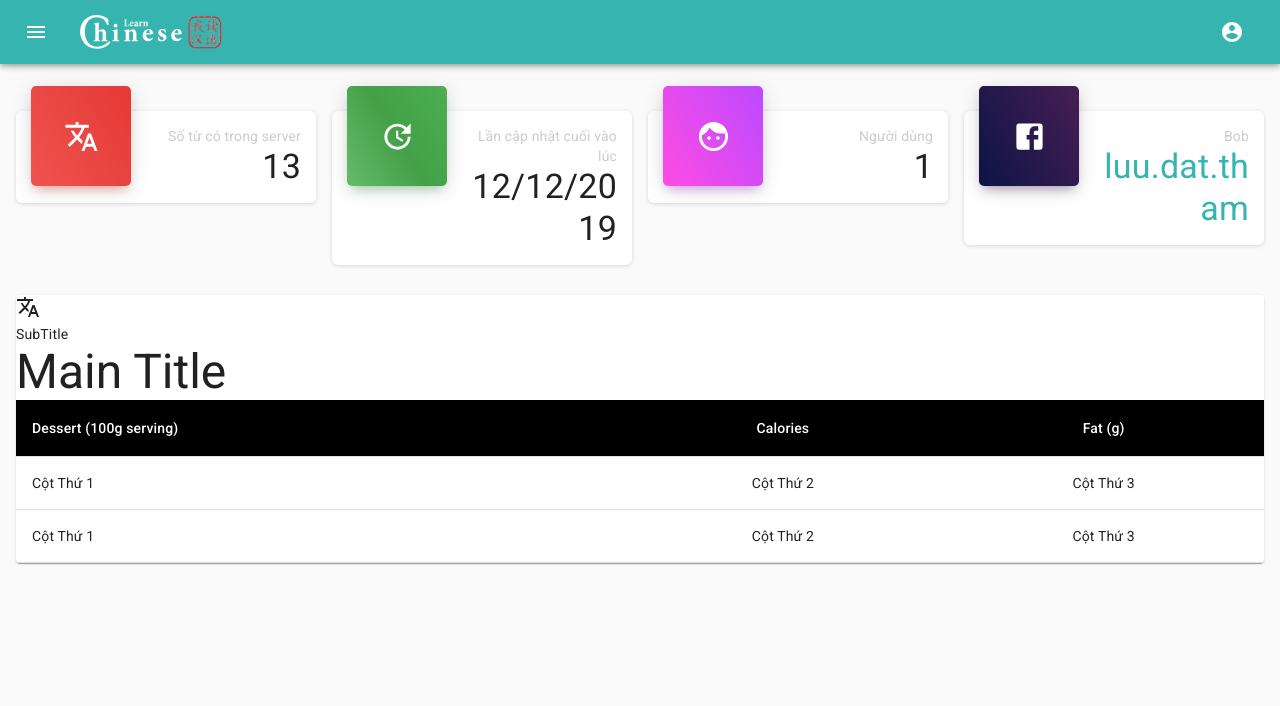
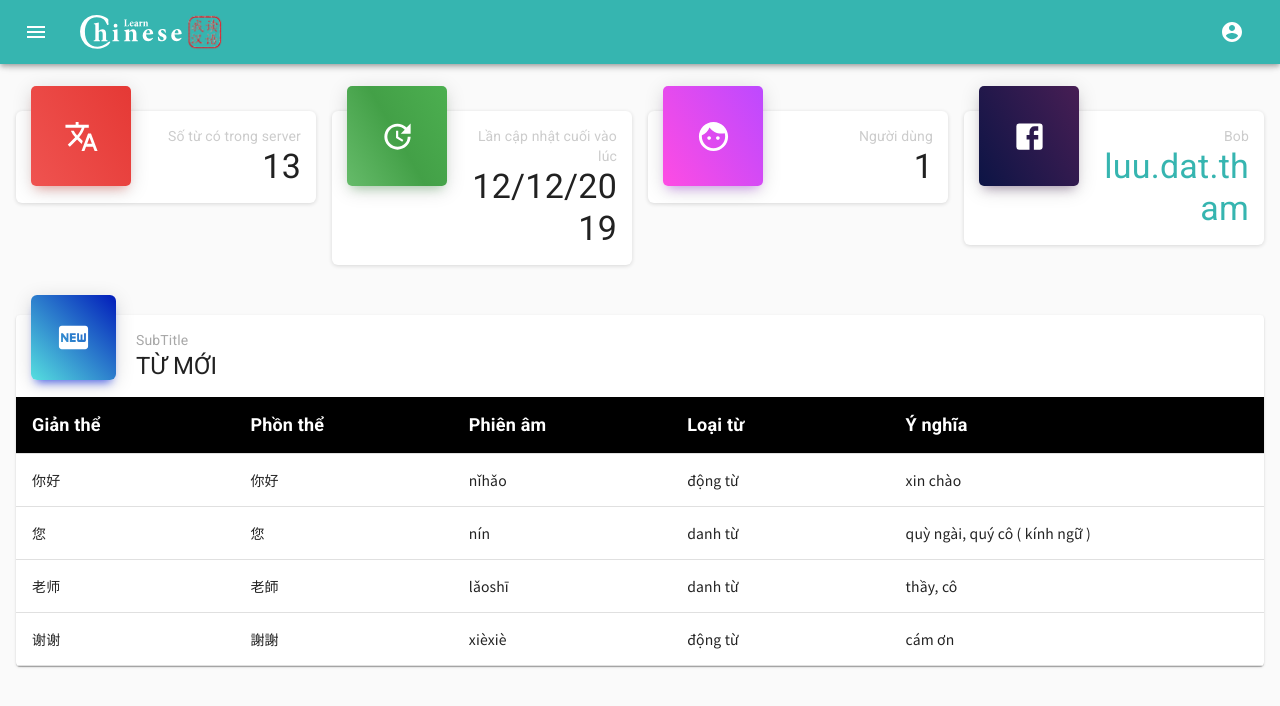
Before and after one commit to raysam/chinese-learn, a React (Create React App) app: page / in a window 1280 px wide. Shown: the top 706 px of the page. Built offline with nearby package versions, Linux system fonts and the light colour scheme.

Commit message:
Need to edit home page again

```diff
--- a/public/index.html
+++ b/public/index.html
@@ -19,6 +19,10 @@
             href="https://fonts.googleapis.com/css?family=Roboto:300,400,500,700&display=swap"
         />
         <link
+            href="https://fonts.googleapis.com/css?family=Noto+Sans+SC|Noto+Sans+TC&display=swap&subset=chinese-simplified,chinese-traditional"
+            rel="stylesheet"
+        />
+        <link
             rel="stylesheet"
             href="https://fonts.googleapis.com/icon?family=Material+Icons"
         />
--- a/src/components/UI/Home/NewChar/List.js
+++ b/src/components/UI/Home/NewChar/List.js
@@ -11,19 +11,20 @@ import {
     Typography,
     TableHead
 } from "@material-ui/core";
-import TranslateIcon from "@material-ui/icons/Translate";
+import FiberNewIcon from '@material-ui/icons/FiberNew';
 
 export default withStyles(styles)(
     class List extends Component {
         render() {
             const { classes } = this.props;
+
             return (
                 <Fragment>
-                    <Paper>
+                    <Paper className={classes.rootPaper}>
                         <Box className={classes.headTitle}>
                             <Box className={classes.titleWrap}>
                                 <Box className={classes.iconMain}>
-                                    <TranslateIcon />
+                                    <FiberNewIcon fontSize="large"/>
                                 </Box>
                                 <Box
                                     component="span"
@@ -31,47 +32,61 @@ export default withStyles(styles)(
                                 >
                                     SubTitle
                                 </Box>
-                                <Typography variant="h3" component="h3">
-                                    Main Title
+                                <Typography variant="h5" component="h5">
+                                    Từ mới
                                 </Typography>
                             </Box>
                         </Box>
                         <Table className={classes.tableParent}>
                             <TableHead className={classes.tableHead}>
                                 <TableRow>
-                                    <TableCell>
-                                        Dessert (100g serving)
+                                    <TableCell className={classes.colWidth17}>
+                                        Giản thể
                                     </TableCell>
-                                    <TableCell align="center">
-                                        Calories
+                                    <TableCell className={classes.colWidth17}>
+                                        Phồn thể
                                     </TableCell>
-                                    <TableCell align="center">
-                                        Fat&nbsp;(g)
+                                    <TableCell className={classes.colWidth17}>
+                                        Phiên âm
+                                    </TableCell>
+                                    <TableCell className={classes.colWidth17}>
+                                        Loại từ
+                                    </TableCell>
+                                    <TableCell className={classes.colWidth40}>
+                                        Ý nghĩa
                                     </TableCell>
                                 </TableRow>
                             </TableHead>
                             <TableBody>
                                 <TableRow>
-                                    <TableCell component="th" scope="row">
-                                        Cột Thứ 1
+                                    <TableCell scope="row" className={classes.colGen}>
+                                        你好
                                     </TableCell>
-                                    <TableCell align="center">
-                                        Cột Thứ 2
-                                    </TableCell>
-                                    <TableCell align="center">
-                                        Cột Thứ 3
-                                    </TableCell>
+                                    <TableCell className={classes.colGen}><Box component="span" className={classes.spanTC}>你好</Box></TableCell>
+                                    <TableCell className={classes.colGen}>nǐhǎo</TableCell>
+                                    <TableCell className={classes.colGen}>động từ</TableCell>
+                                    <TableCell className={classes.colGen}>xin chào</TableCell>
                                 </TableRow>
                                 <TableRow>
-                                    <TableCell component="th" scope="row">
-                                        Cột Thứ 1
-                                    </TableCell>
-                                    <TableCell align="center">
-                                        Cột Thứ 2
-                                    </TableCell>
-                                    <TableCell align="center">
-                                        Cột Thứ 3
-                                    </TableCell>
+                                    <TableCell scope="row" className={classes.colGen}>您</TableCell>
+                                    <TableCell className={classes.colGen}><Box component="span" className={classes.spanTC}>您</Box></TableCell>
+                                    <TableCell className={classes.colGen}>nín</TableCell>
+                                    <TableCell className={classes.colGen}>danh từ</TableCell>
+                                    <TableCell className={classes.colGen}>quỳ ngài, quý cô ( kính ngữ )</TableCell>
+                                </TableRow>
+                                <TableRow>
+                                    <TableCell scope="row" className={classes.colGen}>老师</TableCell>
+                                    <TableCell className={classes.colGen}><Box component="span" className={classes.spanTC}>老師</Box></TableCell>
+                                    <TableCell className={classes.colGen}>lǎoshī</TableCell>
+                                    <TableCell className={classes.colGen}>danh từ</TableCell>
+                                    <TableCell className={classes.colGen}>thầy, cô</TableCell>
+                                </TableRow>
+                                <TableRow>
+                                    <TableCell scope="row" className={classes.colGen}>谢谢</TableCell>
+                                    <TableCell className={classes.colGen}><Box component="span" className={classes.spanTC}>謝謝</Box></TableCell>
+                                    <TableCell className={classes.colGen}>xièxiè</TableCell>
+                                    <TableCell className={classes.colGen}>động từ</TableCell>
+                                    <TableCell className={classes.colGen}>cám ơn</TableCell>
                                 </TableRow>
                             </TableBody>
                         </Table>
--- a/src/components/UI/Home/NewChar/ListCss.js
+++ b/src/components/UI/Home/NewChar/ListCss.js
@@ -1,16 +1,52 @@
 const styles = theme => ({
-    headTitle: {},
-    titleWrap: {},
-    iconMain: {},
-    miniTitle: {},
+    rootPaper: {
+        marginTop: 20
+    },
+    headTitle: {
+        padding: 15
+    },
+    titleWrap: {
+        position: 'relative',
+        "& h5": {
+            textTransform: 'uppercase'
+        }
+    },
+    iconMain: {
+        float: 'left',
+        display: 'flex',
+        justifyContent: 'center',
+        padding: 25,
+        background: "linear-gradient(45deg, #56dfdf, #021cba)",
+        boxShadow: "0 4px 20px 0 rgba(0, 0, 0,.14), 0 7px 10px -5px #5269ff",
+        borderRadius: 6,
+        marginRight: 20,
+        marginTop: -35,
+        color: "#ffffff"
+    },
+    miniTitle: {
+        color: "#a8a8a8"
+    },
+    tableParent: {
+
+    },
     tableHead: {
         backgroundColor: theme.palette.common.black,
         "& tr": {
             "& th": {
-                color: "white !important"
+                color: "white !important",
+                fontSize: 18,
+                fontWeight: "bold",
             }
         }
-    }
+    },
+    colGen: {
+        fontFamily: "'Noto Sans SC', sans-serif"
+    },
+    spanTC: {
+        fontFamily: "'Noto Sans TC', sans-serif"
+    },
+    colWidth40: { width: "30%" },
+    colWidth17: { width: "17.5%" },
 });
 
 export default styles;
--- /dev/null
+++ b/src/screens/404/Main.js
@@ -0,0 +1,11 @@
+import React, { Component } from 'react'
+
+export default class Main extends Component {
+    render() {
+        return (
+            <div>
+                Đây là trang 404
+            </div>
+        )
+    }
+}
--- a/src/screens/App.js
+++ b/src/screens/App.js
@@ -1,20 +1,50 @@
 import React from "react";
 import CssBaseline from "@material-ui/core/CssBaseline";
 import { ThemeProvider } from "@material-ui/styles";
+import Container from "@material-ui/core/Container";
 import theme from "../commons/Theme";
-import MainHome from "./Home/Main";
 import Header from "../components/UI/Header/Header";
+import { BrowserRouter, Route, Switch } from "react-router-dom";
+import { withStyles } from "@material-ui/core";
+import styles from "./AppCss";
+import routes from "./routes";
 
-export default class App extends React.Component {
+export default withStyles(styles)(class App extends React.Component {
     render() {
+        const { classes } = this.props;
         return (
+            <BrowserRouter>
                 <React.Fragment>
                     <CssBaseline />
                     <ThemeProvider theme={theme}>
                         <Header />
-                    <MainHome />
+                        <Container maxWidth="false" className={classes.root}>
+                            <Switch>
+                                {
+                                    this.showMainScreen(routes)
+                                }
+                            </Switch>
+                        </Container>
                     </ThemeProvider>
                 </React.Fragment>
+            </BrowserRouter>
         );
     }
+
+    showMainScreen = (routes) => {
+        let result = null;
+        if (routes.length > 0) {
+            result = routes.map(( route, index) => {
+                return (
+                    <Route
+                        key={index}
+                        path={route.path}
+                        exact={route.exact}
+                        component={route.main}
+                    />
+                );
+            });
         }
+        return result;
+    }
+});
--- /dev/null
+++ b/src/screens/Exam/Select.js
@@ -0,0 +1,11 @@
+import React, { Component } from 'react'
+
+export default class Select extends Component {
+    render() {
+        return (
+            <div>
+                Select
+            </div>
+        )
+    }
+}
--- a/src/screens/Home/Main.js
+++ b/src/screens/Home/Main.js
@@ -1,18 +1,14 @@
 import React from "react";
-import Container from "@material-ui/core/Container";
 import BlockList from "../../components/UI/Home/Block/List";
 import NewCharList from "../../components/UI/Home/NewChar/List";
-import styles from "./MainCss";
-import { withStyles } from "@material-ui/core";
 
-export default withStyles(styles)(class extends React.Component {
+export default class Main extends React.Component {
     render() {
-        const { classes } = this.props;
         return (
-            <Container maxWidth="false" className={classes.root}>
+            <React.Fragment>
                 <BlockList />
                 <NewCharList />
-            </Container>
+            </React.Fragment>
         );
     }
-});
+};
--- /dev/null
+++ b/src/screens/routes.js
@@ -0,0 +1,25 @@
+import React from "react";
+import MainHome from "./Home/Main";
+import SelectExam from "./Exam/Select";
+import NotFound from "./404/Main";
+
+
+const routes = [
+    {
+        path: "/",
+        exact: true,
+        main: () => <MainHome />
+    },
+    {
+        path: "/exam",
+        exact: false,
+        main: () => <SelectExam />
+    },
+    {
+        path: "",
+        exact: false,
+        main: () => <NotFound />
+    }
+]
+
+export default routes;
```
Also changed, not shown: src/components/UI/Header/Side/Menu.js (+20 -2 lines), public/font-note.txt (added), src/screens/AppCss.js (renamed from src/screens/Home/MainCss.js). Lines whose indentation alone changed are shown as unchanged.
